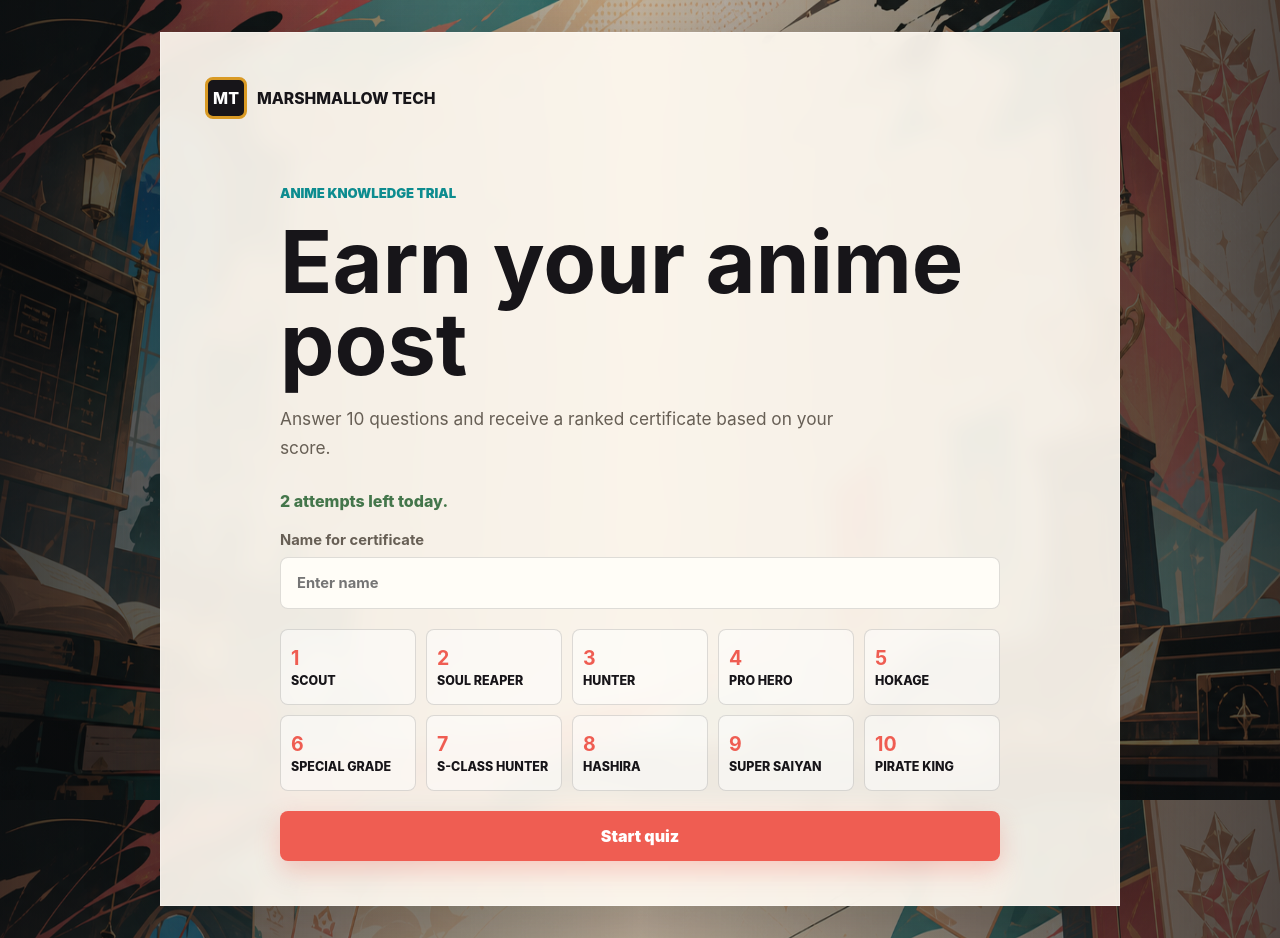
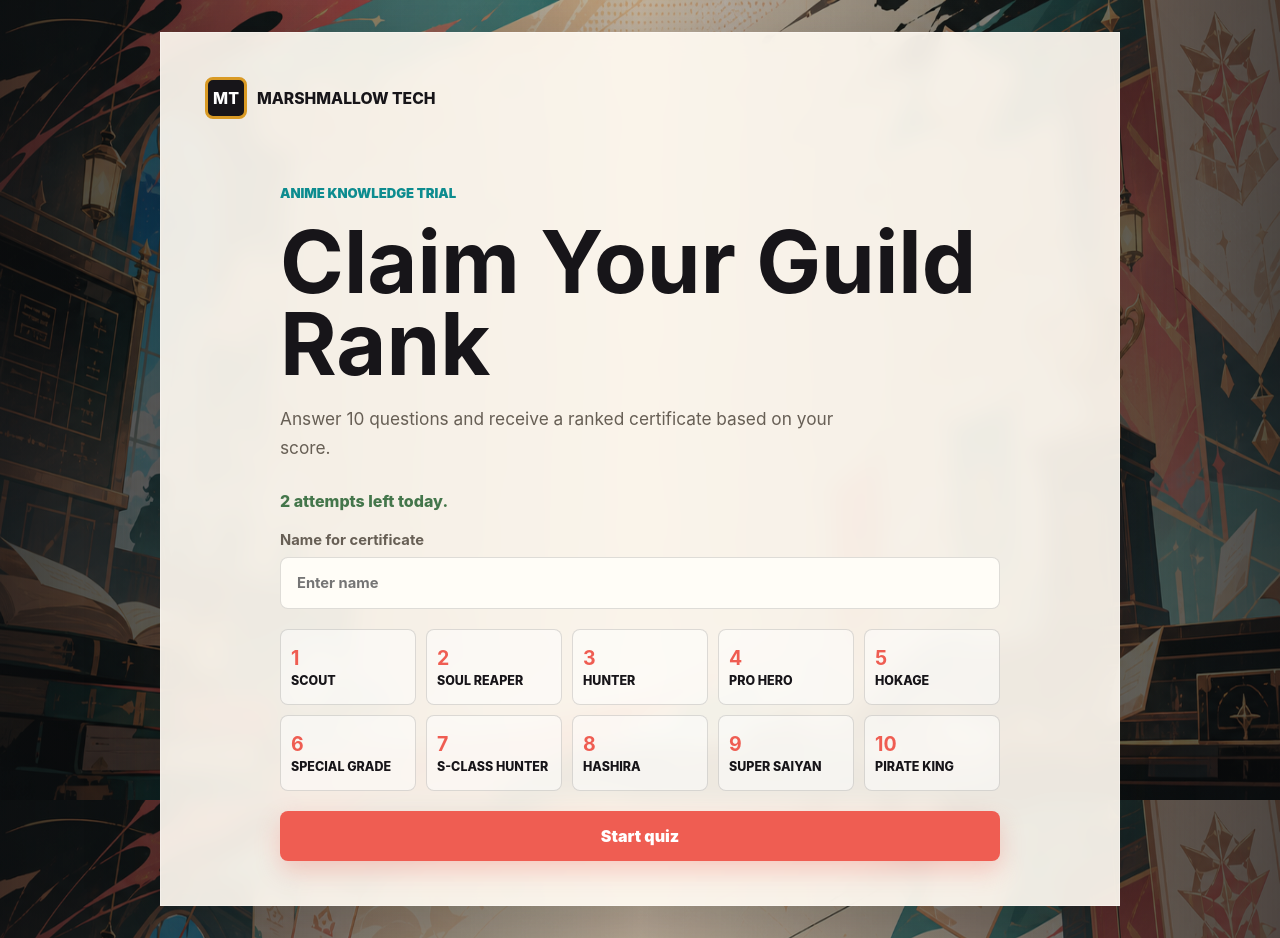
Before and after one commit to TouhidShaon18/anime-quiz, a React (Vite) app: page / in a window 1280 px wide. Built offline with nearby package versions, Linux system fonts and the light colour scheme.

Commit message:
Update hero title

```diff
--- a/src/App.tsx
+++ b/src/App.tsx
@@ -355,7 +355,7 @@ function App() {
         {screen === "intro" && (
           <div className="intro">
             <p className="eyebrow">Anime Knowledge Trial</p>
-            <h1 id="app-title">Earn your anime post</h1>
+            <h1 id="app-title">Claim Your Guild Rank</h1>
             <p className="intro-copy">
               Answer 10 questions and receive a ranked certificate based on your score.
             </p>
```
